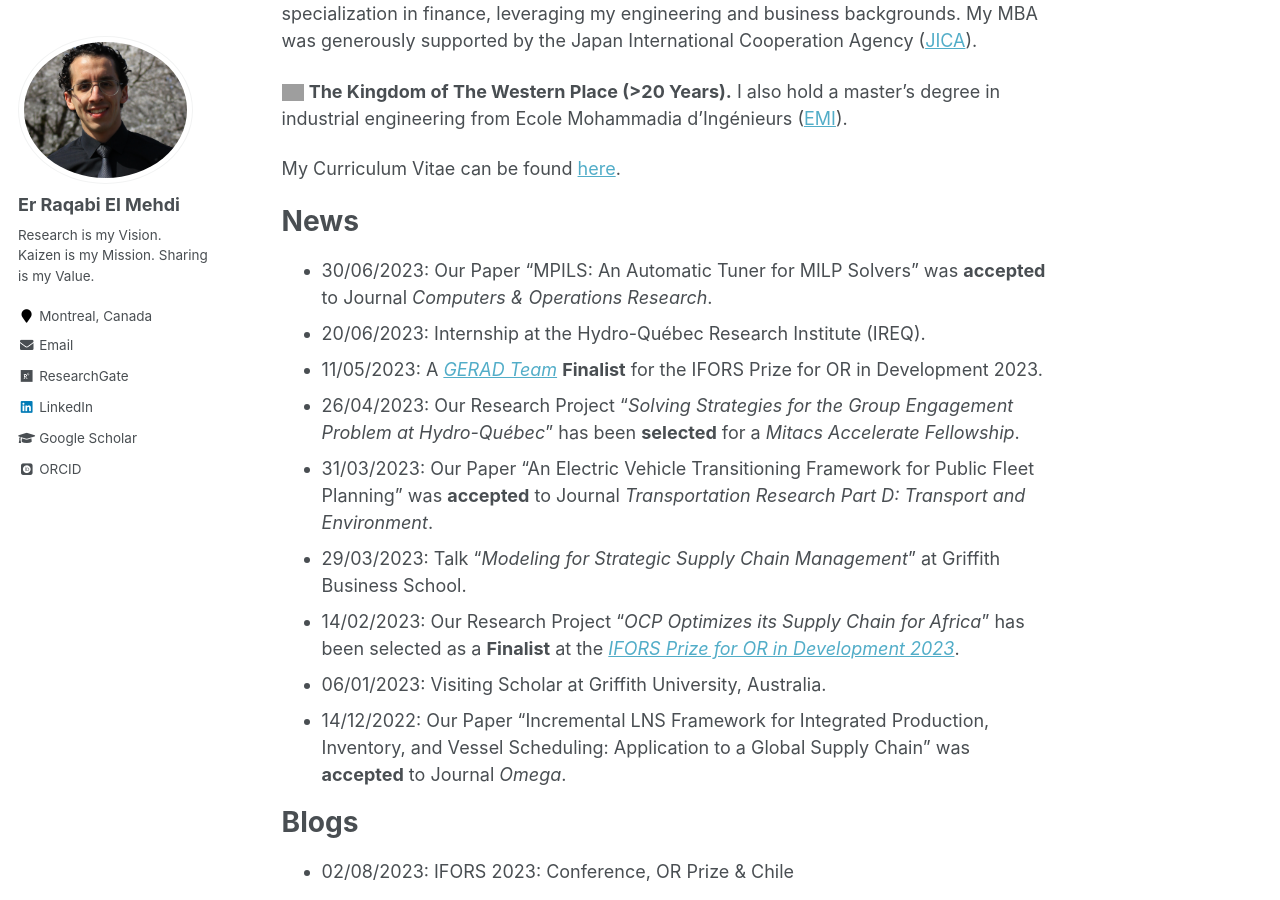
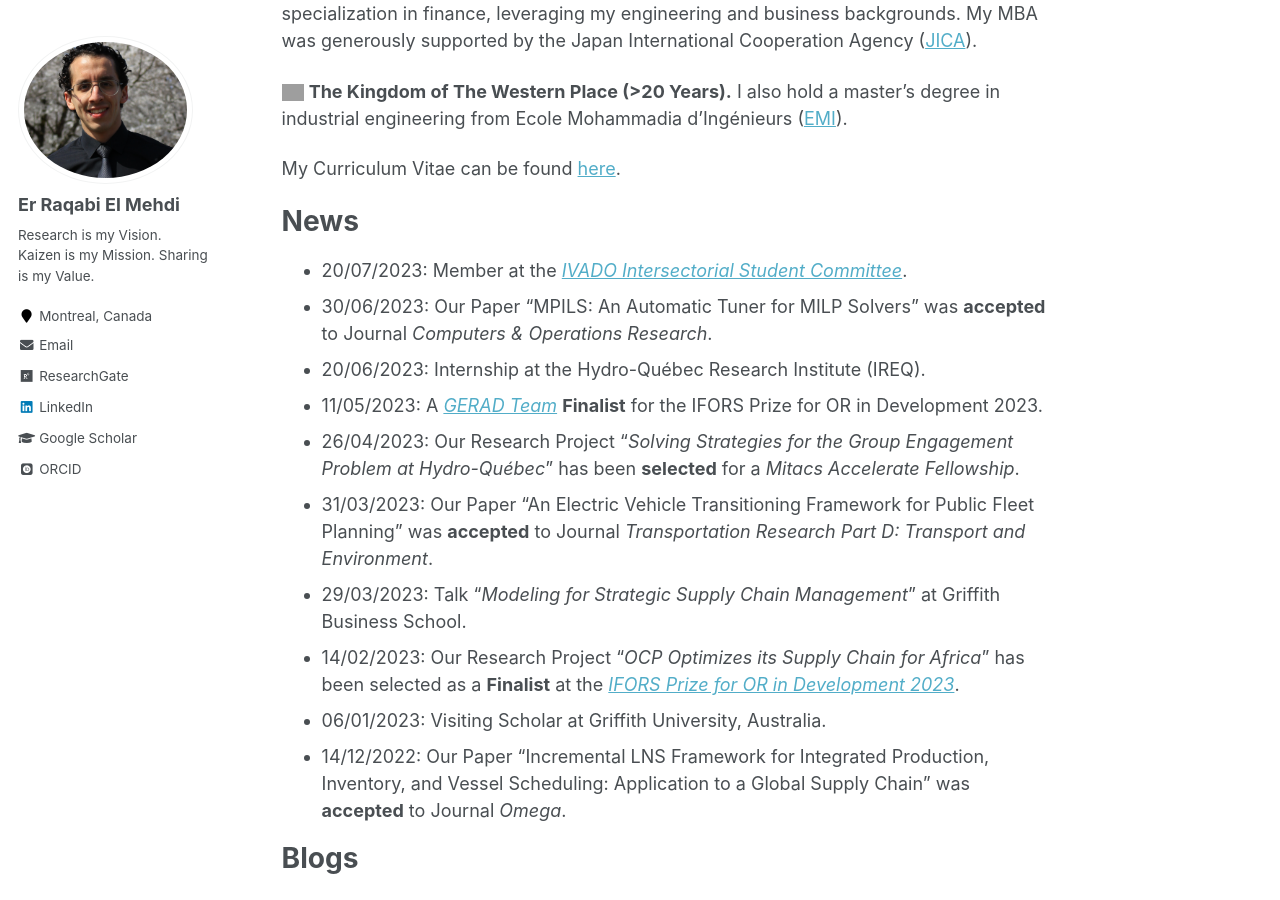
Before and after one commit to RqbMedi/rqbmedi.github.io, a Jekyll site: the page built from _pages/about.md, in a window 1280 px wide and 900 px high, scrolled down 701 px. Built offline with Jekyll 4.4.1, drawn with Linux system fonts in a browser that asks for light colours; some web fonts are replaced; grey boxes are pictures that could not be loaded.

Commit message:
Update about.md

```diff
--- a/_pages/about.md
+++ b/_pages/about.md
@@ -26,6 +26,7 @@ My Curriculum Vitae can be found [here](http://rqbmedi.github.io/files/CV.pdf).
 
 News
 ======
+- 20/07/2023: Member at the [*IVADO Intersectorial Student Committee*](https://ivado.ca/comite-etudiant/).
 - 30/06/2023: Our Paper "MPILS: An Automatic Tuner for MILP Solvers" was **accepted** to Journal *Computers & Operations Research*.
 - 20/06/2023: Internship at the Hydro-Québec Research Institute (IREQ).
 - 11/05/2023: A [*GERAD Team*](https://www.gerad.ca/en/posts/1060) **Finalist** for the IFORS Prize for OR in Development 2023.
```
